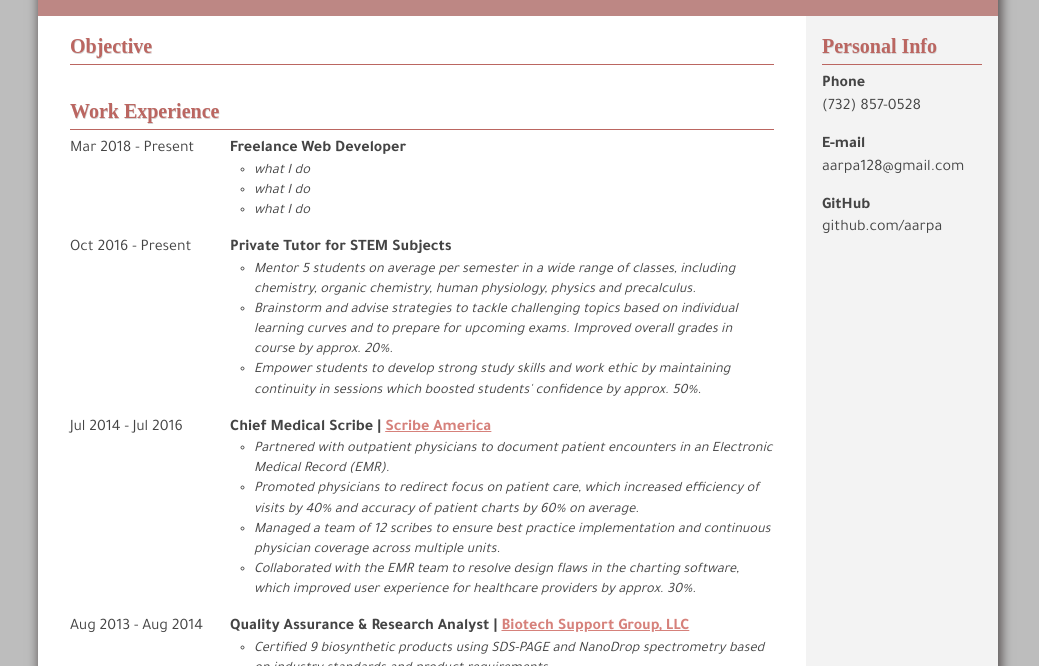
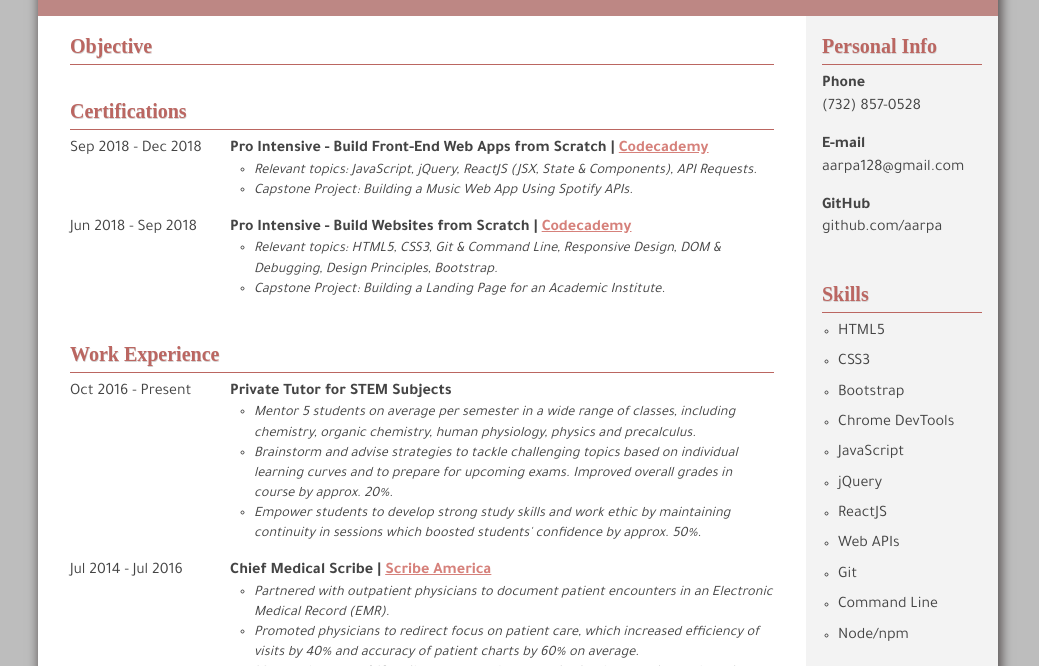
Before and after one commit to aarpa/aarpa.github.io, a plain HTML site: page index.html in a window 1280 px wide. Shown: the part 134-800 px from the top of the page, without its empty margins (122-1161 px from the left). Drawn offline with Linux system fonts and the light colour scheme; a web font is replaced by a local one.

Commit message:
Format skills section

```diff
--- a/index.html
+++ b/index.html
@@ -22,22 +22,37 @@
           <h3>Objective</h3>
         </section>
 
-        <section class="experience">
-          <h3>Work Experience</h3>
-          <div class="flex-container freelance">
+        <section class="certificate">
+          <h3>Certifications</h3>
+          <div class="flex-container web-app">
             <div class="date">
-              <p> Mar 2018 - Present</p>
+              <p>Sep 2018 - Dec 2018</p>
             </div>
             <div class="description">
-              <p><strong>Freelance Web Developer</strong></p>
+              <p><strong>Pro Intensive - Build Front-End Web Apps from Scratch | </strong><a href="https://www.codecademy.com/pro/intensive/build-frontend-web-apps-from-scratch">Codecademy</a></p>
               <ul class="highlights">
-                <li>what I do</li>
-                <li>what I do</li>
-                <li>what I do</li>
+                <li>Relevant topics: JavaScript, jQuery, ReactJS (JSX, State &amp; Components), API Requests.</li>
+                <li>Capstone Project: Building a Music Web App Using Spotify APIs.</li>
               </ul>
             </div>
           </div>
 
+          <div class="flex-container website">
+            <div class="date">
+              <p>Jun 2018 - Sep 2018</p>
+            </div>
+            <div class="description">
+              <p><strong>Pro Intensive - Build Websites from Scratch | </strong><a href="https://www.codecademy.com/pro/intensive/build-websites-from-scratch">Codecademy</a></p>
+              <ul class="highlights">
+                <li>Relevant topics: HTML5, CSS3, Git &amp; Command Line, Responsive Design, DOM &amp; Debugging, Design Principles, Bootstrap.</li>
+                <li>Capstone Project: Building a Landing Page for an Academic Institute.</li>
+              </ul>
+            </div>
+          </div>
+        </section>
+
+        <section class="experience">
+          <h3>Work Experience</h3>
           <div class="flex-container tutor">
             <div class="date">
               <p>Oct 2016 - Present</p>
@@ -112,34 +127,7 @@
           </div>
         </section>
 
-        <section class="certificate">
-          <h3>Certifications</h3>
-          <div class="flex-container web-app">
-            <div class="date">
-              <p>Sep 2018 - Dec 2018</p>
-            </div>
-            <div class="description">
-              <p><strong>Pro Intensive - Build Front-End Web Apps from Scratch | </strong><a href="https://www.codecademy.com/pro/intensive/build-frontend-web-apps-from-scratch">Codecademy</a></p>
-              <ul class="highlights">
-                <li>Relevant topics: JavaScript, jQuery, ReactJS (JSX, State &amp; Components), API Requests.</li>
-                <li>Capstone Project: Building a Music Web App Using Spotify APIs.</li>
-              </ul>
-            </div>
-          </div>
 
-          <div class="flex-container website">
-            <div class="date">
-              <p>Jun 2018 - Sep 2018</p>
-            </div>
-            <div class="description">
-              <p><strong>Pro Intensive - Build Websites from Scratch | </strong><a href="https://www.codecademy.com/pro/intensive/build-websites-from-scratch">Codecademy</a></p>
-              <ul class="highlights">
-                <li>Relevant topics: HTML5, CSS3, Git &amp; Command Line, Responsive Design, DOM &amp; Debugging, Design Principles, Bootstrap.</li>
-                <li>Capstone Project: Building a Landing Page for an Academic Institute.</li>
-              </ul>
-            </div>
-          </div>
-        </section>
 
         <section class="publish">
           <h3>Publications</h3>
@@ -165,7 +153,7 @@
       </main>
 
       <sub class="side-panel">
-        <div class="personal-info">
+        <section class="personal-info">
           <h3>Personal Info</h3>
           <div class="phone">
             <h4>Phone</h4>
@@ -179,7 +167,23 @@
             <h4>GitHub</h4>
             <p>github.com/aarpa</p>
           </div>
-        </div>
+        </section>
+        <section class="skills">
+          <h3>Skills</h3>
+          <ul>
+            <li>HTML5</li>
+            <li>CSS3</li>
+            <li>Bootstrap</li>
+            <li>Chrome DevTools</li>
+            <li>JavaScript</li>
+            <li>jQuery</li>
+            <li>ReactJS</li>
+            <li>Web APIs</li>
+            <li>Git</li>
+            <li>Command Line</li>
+            <li>Node/npm</li>
+          </ul>
+        </section>
       </sub>
     </div>
   </body>
--- a/resources/css/style.css
+++ b/resources/css/style.css
@@ -67,7 +67,8 @@ main {
   padding: 0 2rem;
 }
 
-main section {
+main section,
+sub section {
   padding: 1rem 0;
 }
 
@@ -92,9 +93,9 @@ a {
   font-weight: bold;
 }
 
-.side-panel {
+sub {
   background-color: #eeeeeeb5;
-  padding: 1rem;
+  padding: 0 1rem;
   min-width: 12rem;
 }
 
@@ -104,6 +105,15 @@ a {
 
 h4 {
   font-weight: bold;
+}
+
+.skills ul {
+  padding-left: 1rem;
+}
+
+.skills li {
+  font-style: normal;
+  padding-top: 0.5rem;
 }
 
 
```
